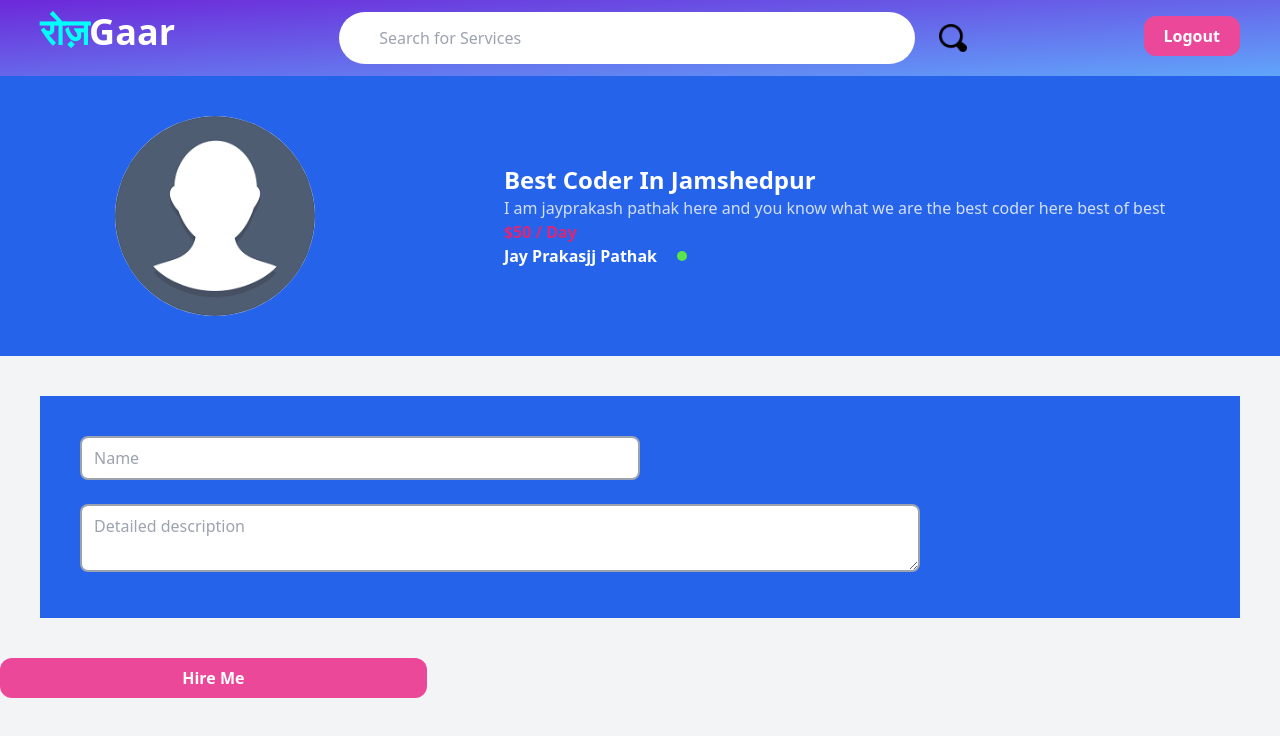
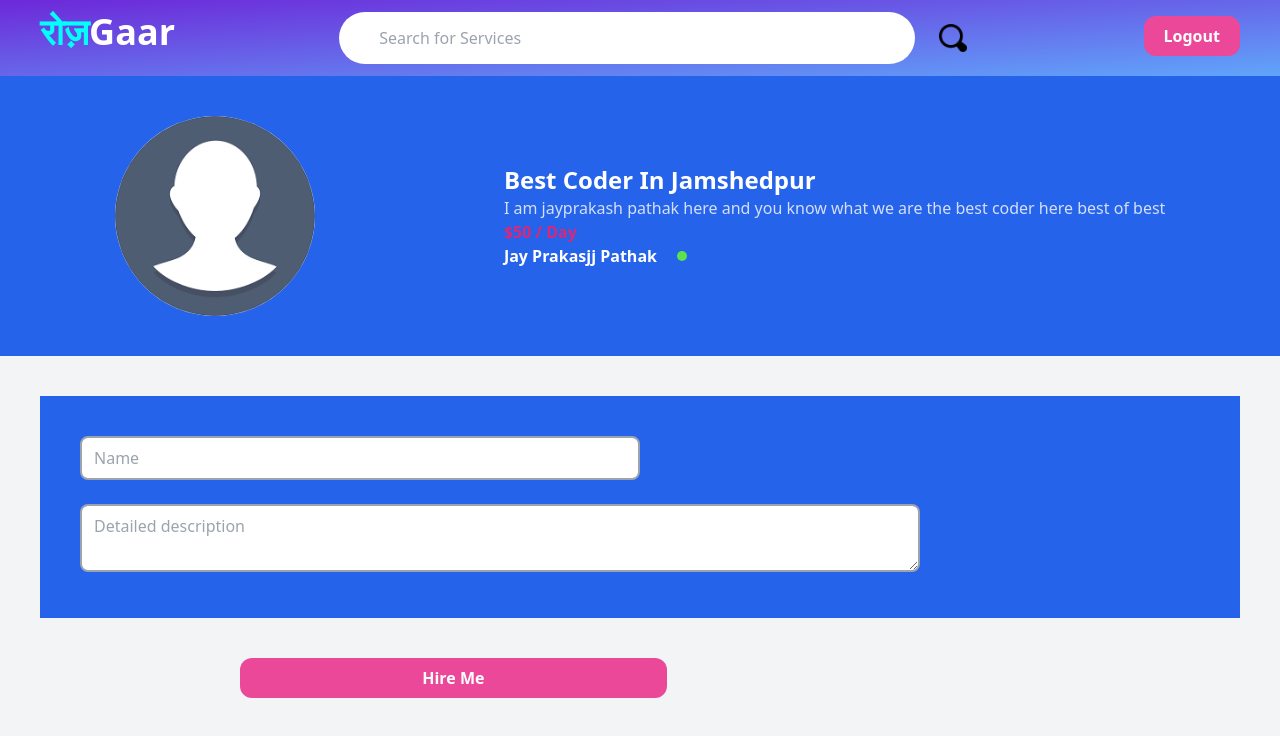
Before and after one commit to devjayprakash/roojgaar, a React (Create React App) app in the folder frontend/: page /company/hire in a window 1280 px wide. Shown: the top 736 px of the page. Built offline with nearby package versions, Linux system fonts and the light colour scheme.

Commit message:
hire me page

```diff
--- a/frontend/src/pages/hireme/index.jsx
+++ b/frontend/src/pages/hireme/index.jsx
@@ -39,7 +39,7 @@ const Hire = () => {
           className={"border-2 border-gray-400 px-3 py-2 rounded-lg w-3/4"}
         />
       </div>
-      <div className="rounded-xl mt-5 w-1/3 h-10 px-5 py-2 cursor-pointer text-center mt-1 font-bold text-white mr-10 hover:shadow-xl bg-pink-500 duration-200">
+      <div className="rounded-xl my-20 text-center  mx-60 w-1/3 h-10 px-5 py-2 cursor-pointer text-center mt-1 font-bold text-white mr-10 hover:shadow-xl bg-pink-500 duration-200">
         Hire Me
       </div>
     </div>
```
